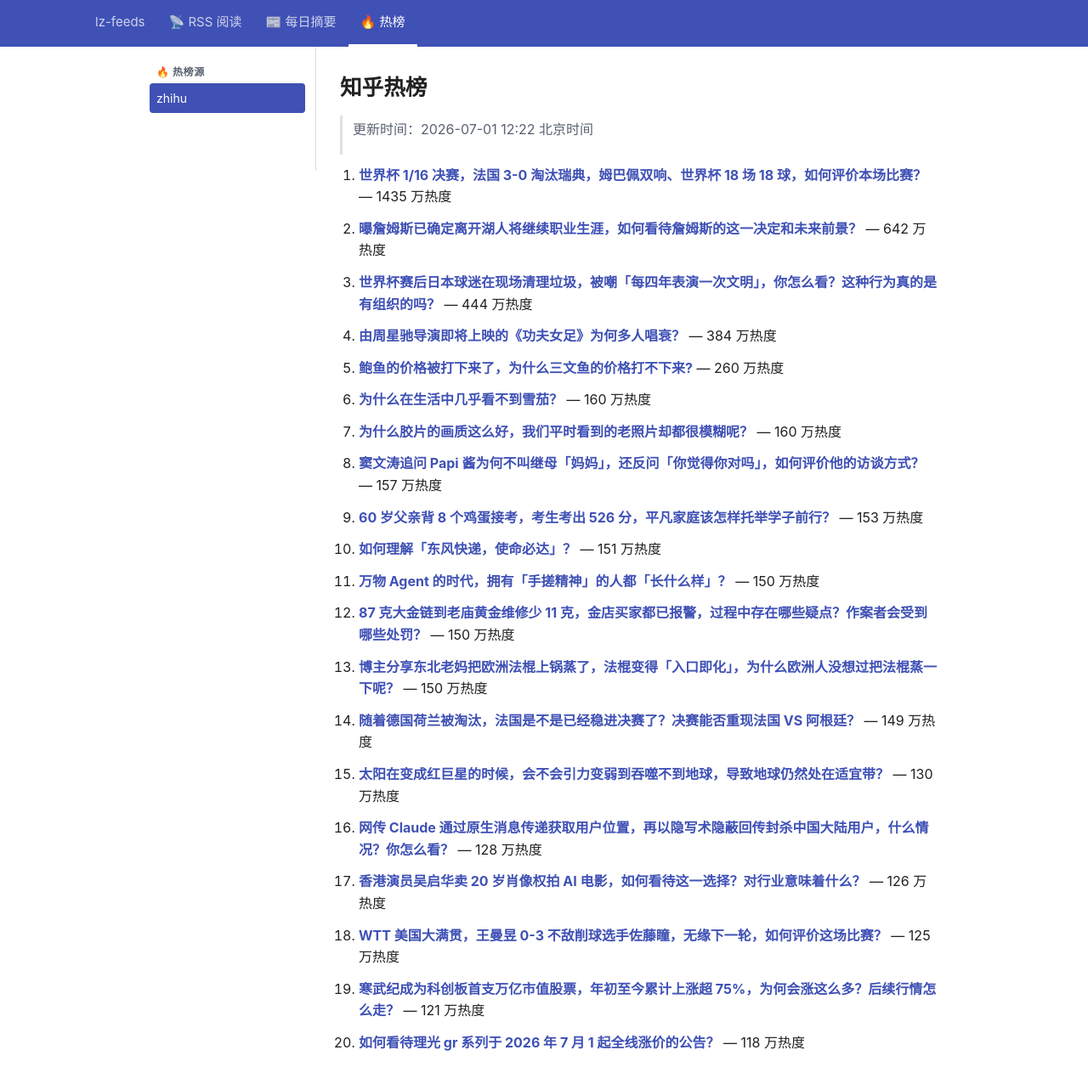
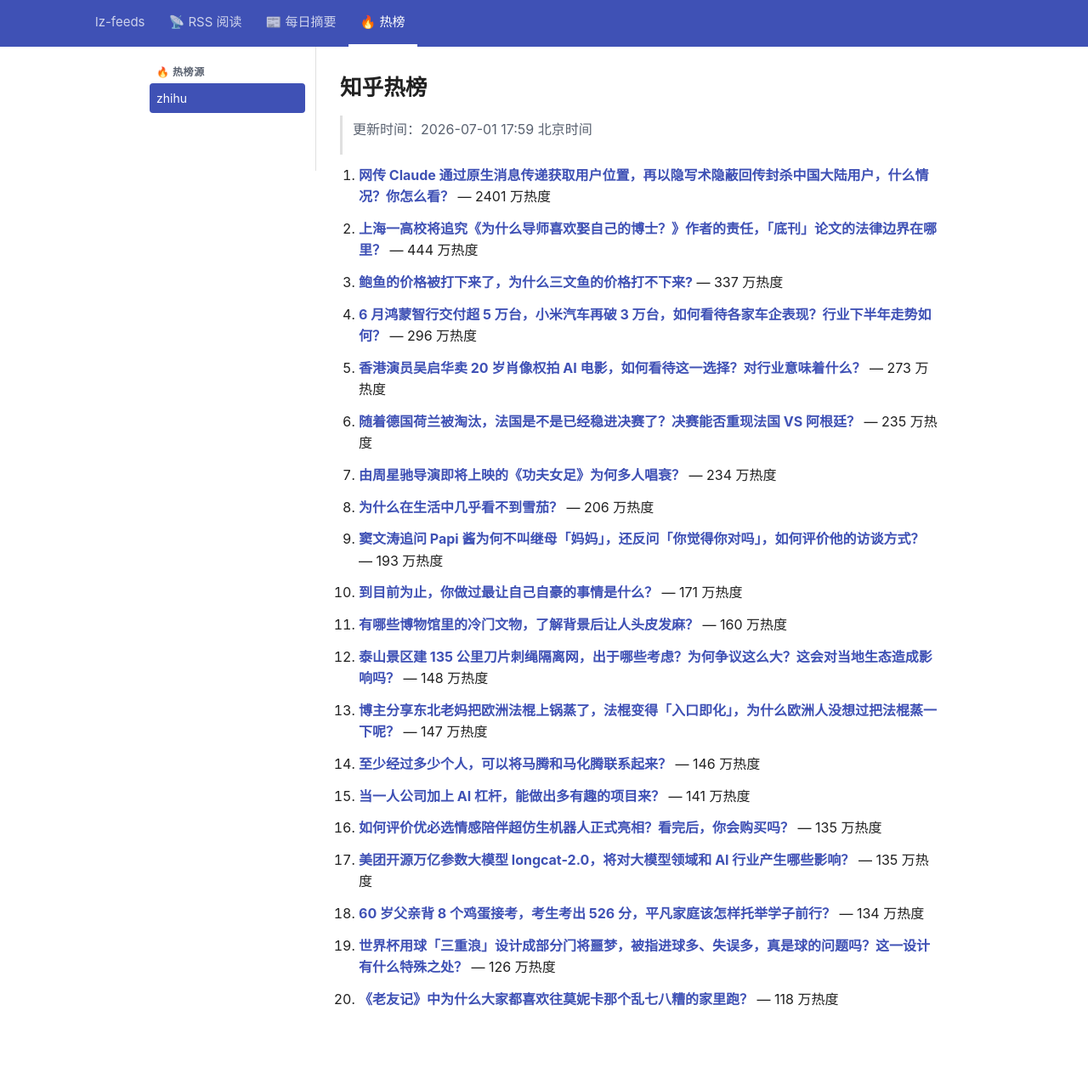
Before and after one commit to lizhang0101/lz-feeds, a Jekyll site: the page built from _hotlist/zhihu.md, in a window 1280 px wide and 1305 px high. Shown: the top 1276 px of the window at 85% size. Built offline with Jekyll 4.4.1, drawn with Linux system fonts in a browser that asks for light colours.

Commit message:
hotlist: 2026-07-01T09:59Z

```diff
--- a/_hotlist/zhihu.md
+++ b/_hotlist/zhihu.md
@@ -1,48 +1,48 @@
 ---
-updated: 2026-07-01 12:22 北京时间
+updated: 2026-07-01 17:59 北京时间
 count: 20
 ---
 
 # 知乎热榜
 
-> 更新时间：2026-07-01 12:22 北京时间
+> 更新时间：2026-07-01 17:59 北京时间
 
-1. **[世界杯 1/16 决赛，法国 3-0 淘汰瑞典，姆巴佩双响、世界杯 18 场 18 球，如何评价本场比赛？](https://www.zhihu.com/question/2055237822475408966)** — 1435 万热度
+1. **[网传 Claude 通过原生消息传递获取用户位置，再以隐写术隐蔽回传封杀中国大陆用户，什么情况？你怎么看？](https://www.zhihu.com/question/2055348161544295141)** — 2401 万热度
 
-2. **[曝詹姆斯已确定离开湖人将继续职业生涯，如何看待詹姆斯的这一决定和未来前景？](https://www.zhihu.com/question/2055447736917481097)** — 642 万热度
+2. **[上海一高校将追究《为什么导师喜欢娶自己的博士？》作者的责任，「底刊」论文的法律边界在哪里？](https://www.zhihu.com/question/2055014552882901099)** — 444 万热度
 
-3. **[世界杯赛后日本球迷在现场清理垃圾，被嘲「每四年表演一次文明」，你怎么看？这种行为真的是有组织的吗？](https://www.zhihu.com/question/2055329815301813727)** — 444 万热度
+3. **[鲍鱼的价格被打下来了，为什么三文鱼的价格打不下来?](https://www.zhihu.com/question/2026377414700274584)** — 337 万热度
 
-4. **[由周星驰导演即将上映的《功夫女足》为何多人唱衰？](https://www.zhihu.com/question/2053120824966750361)** — 384 万热度
+4. **[6 月鸿蒙智行交付超 5 万台，小米汽车再破 3 万台，如何看待各家车企表现？行业下半年走势如何？](https://www.zhihu.com/question/2055596626312541231)** — 296 万热度
 
-5. **[鲍鱼的价格被打下来了，为什么三文鱼的价格打不下来?](https://www.zhihu.com/question/2026377414700274584)** — 260 万热度
+5. **[香港演员吴启华卖 20 岁肖像权拍 AI 电影，如何看待这一选择？对行业意味着什么？](https://www.zhihu.com/question/2055055883843925167)** — 273 万热度
 
-6. **[为什么在生活中几乎看不到雪茄？](https://www.zhihu.com/question/616963376)** — 160 万热度
+6. **[随着德国荷兰被淘汰，法国是不是已经稳进决赛了？决赛能否重现法国 VS 阿根廷？](https://www.zhihu.com/question/2055296699611066931)** — 235 万热度
 
-7. **[为什么胶片的画质这么好，我们平时看到的老照片却都很模糊呢？](https://www.zhihu.com/question/268664390)** — 160 万热度
+7. **[由周星驰导演即将上映的《功夫女足》为何多人唱衰？](https://www.zhihu.com/question/2053120824966750361)** — 234 万热度
 
-8. **[窦文涛追问 Papi 酱为何不叫继母「妈妈」，还反问「你觉得你对吗」，如何评价他的访谈方式？](https://www.zhihu.com/question/2055302689433413281)** — 157 万热度
+8. **[为什么在生活中几乎看不到雪茄？](https://www.zhihu.com/question/616963376)** — 206 万热度
 
-9. **[60 岁父亲背 8 个鸡蛋接考，考生考出 526 分，平凡家庭该怎样托举学子前行？](https://www.zhihu.com/question/2053790685598371913)** — 153 万热度
+9. **[窦文涛追问 Papi 酱为何不叫继母「妈妈」，还反问「你觉得你对吗」，如何评价他的访谈方式？](https://www.zhihu.com/question/2055302689433413281)** — 193 万热度
 
-10. **[如何理解「东风快递，使命必达」？](https://www.zhihu.com/parker/campaign/2054958616298500587?zh_hide_nav_bar=true)** — 151 万热度
+10. **[到目前为止，你做过最让自己自豪的事情是什么？](https://www.zhihu.com/question/20073699)** — 171 万热度
 
-11. **[万物 Agent 的时代，拥有「手搓精神」的人都「长什么样」？](https://www.zhihu.com/topic/2048772796415571841/hot)** — 150 万热度
+11. **[有哪些博物馆里的冷门文物，了解背景后让人头皮发麻？](https://www.zhihu.com/topic/2049863716061934637/hot)** — 160 万热度
 
-12. **[87 克大金链到老庙黄金维修少 11 克，金店买家都已报警，过程中存在哪些疑点？作案者会受到哪些处罚？](https://www.zhihu.com/question/2054916487022731271)** — 150 万热度
+12. **[泰山景区建 135 公里刀片刺绳隔离网，出于哪些考虑？为何争议这么大？这会对当地生态造成影响吗？](https://www.zhihu.com/question/2055221922401719448)** — 148 万热度
 
-13. **[博主分享东北老妈把欧洲法棍上锅蒸了，法棍变得「入口即化」，为什么欧洲人没想过把法棍蒸一下呢？](https://www.zhihu.com/question/2019452339862331482)** — 150 万热度
+13. **[博主分享东北老妈把欧洲法棍上锅蒸了，法棍变得「入口即化」，为什么欧洲人没想过把法棍蒸一下呢？](https://www.zhihu.com/question/2019452339862331482)** — 147 万热度
 
-14. **[随着德国荷兰被淘汰，法国是不是已经稳进决赛了？决赛能否重现法国 VS 阿根廷？](https://www.zhihu.com/question/2055296699611066931)** — 149 万热度
+14. **[至少经过多少个人，可以将马腾和马化腾联系起来？](https://www.zhihu.com/question/665263990)** — 146 万热度
 
-15. **[太阳在变成红巨星的时候，会不会引力变弱到吞噬不到地球，导致地球仍然处在适宜带？](https://www.zhihu.com/question/7077528543)** — 130 万热度
+15. **[当一人公司加上 AI 杠杆，能做出多有趣的项目来？](https://www.zhihu.com/question/2053591589927262082)** — 141 万热度
 
-16. **[网传 Claude 通过原生消息传递获取用户位置，再以隐写术隐蔽回传封杀中国大陆用户，什么情况？你怎么看？](https://www.zhihu.com/question/2055348161544295141)** — 128 万热度
+16. **[如何评价优必选情感陪伴超仿生机器人正式亮相？看完后，你会购买吗？](https://www.zhihu.com/question/2055332858051257824)** — 135 万热度
 
-17. **[香港演员吴启华卖 20 岁肖像权拍 AI 电影，如何看待这一选择？对行业意味着什么？](https://www.zhihu.com/question/2055055883843925167)** — 126 万热度
+17. **[美团开源万亿参数大模型 longcat-2.0，将对大模型领域和 AI 行业产生哪些影响？](https://www.zhihu.com/question/2055252813568119737)** — 135 万热度
 
-18. **[WTT 美国大满贯，王曼昱 0-3 不敌削球选手佐藤瞳，无缘下一轮，如何评价这场比赛？](https://www.zhihu.com/question/2055587834388537861)** — 125 万热度
+18. **[60 岁父亲背 8 个鸡蛋接考，考生考出 526 分，平凡家庭该怎样托举学子前行？](https://www.zhihu.com/question/2053790685598371913)** — 134 万热度
 
-19. **[寒武纪成为科创板首支万亿市值股票，年初至今累计上涨超 75%，为何会涨这么多？后续行情怎么走？](https://www.zhihu.com/question/2055251573127885604)** — 121 万热度
+19. **[世界杯用球「三重浪」设计成部分门将噩梦，被指进球多、失误多，真是球的问题吗？这一设计有什么特殊之处？](https://www.zhihu.com/question/2054886475376719521)** — 126 万热度
 
-20. **[如何看待理光 gr 系列于 2026 年 7 月 1 起全线涨价的公告？](https://www.zhihu.com/question/2050490652593492724)** — 118 万热度
+20. **[《老友记》中为什么大家都喜欢往莫妮卡那个乱七八糟的家里跑？](https://www.zhihu.com/question/2052445760537323110)** — 118 万热度
```
